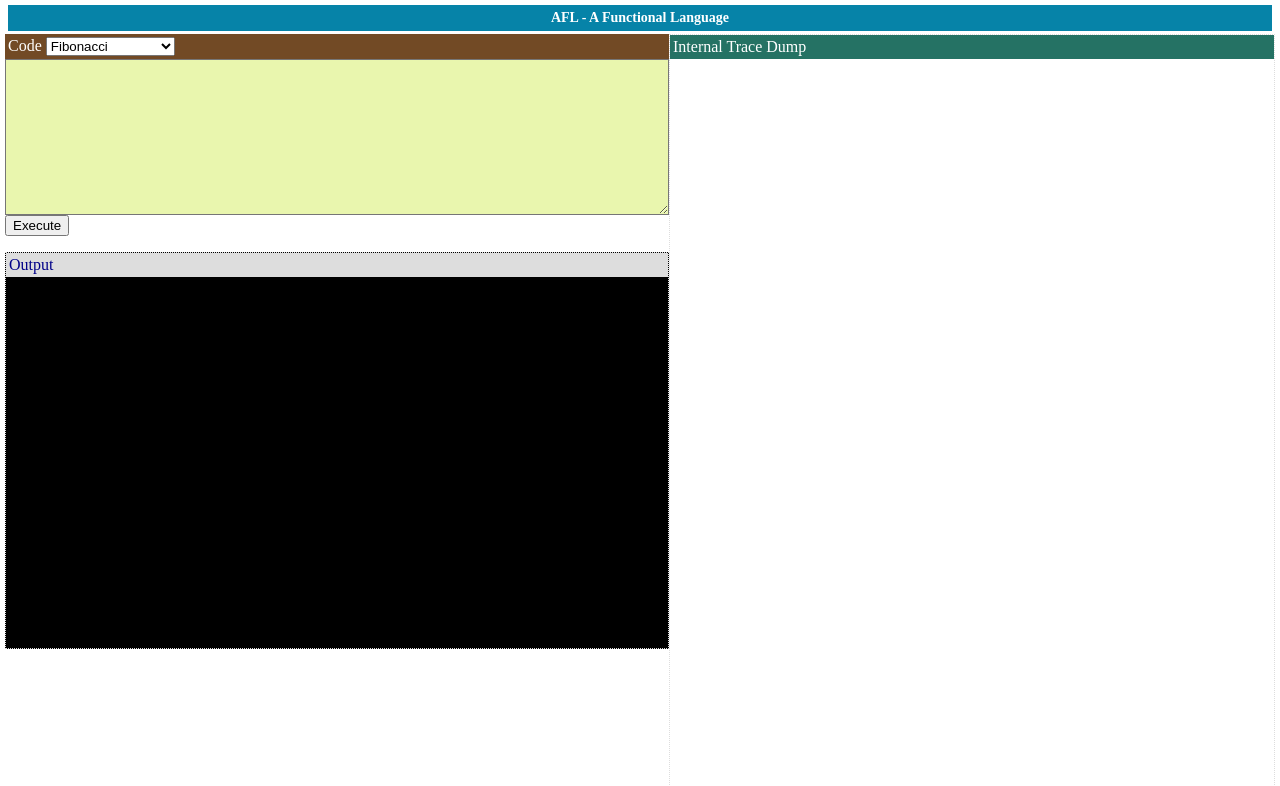
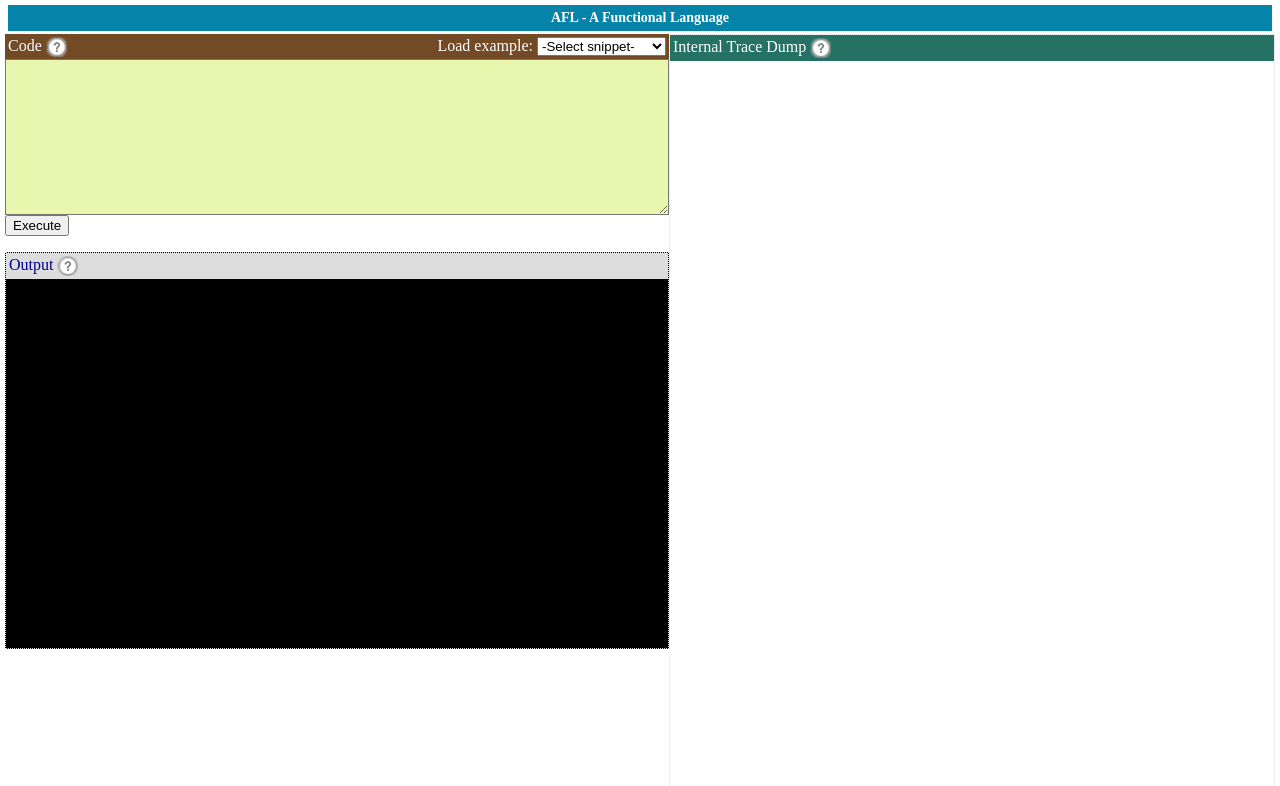
Before and after one commit to xk0der/AFL, a PHP site: page / in a window 1280 px wide. Shown: the top 786 px of the page. Run offline with PHP 8.4, Linux system fonts and the light colour scheme.

Commit message:
Modified snippets and added tooltips

```diff
--- a/html_body.php
+++ b/html_body.php
@@ -2,13 +2,19 @@
 <div id="mainContainer">
     <form name="code" action="?e=1" method="POST">
         <div>
-            <div id="code_head">Code
-
+            <div id="code_head">
+                <div style="float:left;">Code
+                    <img src="image/question.png" align="top" title="Write your code in the text box below" >
+                </div>
+            <div style="width:100%; text-align:right;">
+            Load example:
             <select id="code_snippet" onchange="var v = document.getElementById('code_snippet');
                                                 var p = document.getElementById('program');
                                                 p.value = v.value;"
                                                 >
-
+                    <option value="; Write your code below
+                    "
+                    >-Select snippet-</option>
             <?php
                 foreach($snippet as $key => $value) {
                     echo "<option value='".$snippet[$key]["code"]."'>".$snippet[$key]["name"]."</option>\n";
@@ -16,21 +22,26 @@
             ?>
 
             </select>
+            </div>
 
             </div>
             <textarea name="program" id="program" rows="10" cols="80"><?= AFL::$program ?></textarea>
         </div>
         <div>
-            <input type="submit" value="Execute">
+            <input type="submit" value="Execute" title="Passes the AFL code above to the server for execution.">
         </div>
     </form>
     <div id="outputContainer">
-        <div id="output_head">Output</div>
+        <div id="output_head">Output
+            <img src="image/question.png" align="top" title="Output of AFL code execution gets displayed below" >
+        </div>
         <pre><?= AFL::$output ?></pre>
     </div>
 </div>
 <div id="debug">
-<div id="debug_head">Internal Trace Dump</div>
+<div id="debug_head">Internal Trace Dump
+    <img src="image/question.png" align="top" title="Internal PHP state dumps for AFL." >
+</div>
 <pre>
 <?= AFL::$debugLog ?>
 </pre>
--- a/include/snippets.php
+++ b/include/snippets.php
@@ -7,6 +7,10 @@ $snippet['fibonacci'] = array (
 f 0 = 1
 f 1 = 1
 f n = + (f (- n 1)) (f (- n 2))
+; Find the 8th term of the series
+f 8
+
+; Press the [Execute] button below to run this code.
 ",
 );
 
@@ -16,6 +20,10 @@ $snippet['factorial'] = array (
 "; Factorial
 f 0 = 1
 f x = * x (f (- x 1))
+; Factorial 10
+f 10
+
+; Press the [Execute] button below to run this code.
 ",
 );
 
@@ -25,6 +33,10 @@ $snippet['power']= array (
 "; Power of a number
 f x 0 = 1
 f x y = * x (f x (- y 1))
+; 2 raised to the power 10
+f 2 10
+
+; Press the [Execute] button below to run this code.
 ",
 );
 
@@ -34,5 +46,9 @@ $snippet['series_summation']= array (
 "; Summation of series
 series n = * 2 n
 sum n = + (series n) (series (- n 1))
+; Sum 5 terms of the series
+sum 5
+
+; Press the [Execute] button below to run this code.
 ",
 );
```
Also changed, not shown: image/question.png (added).
